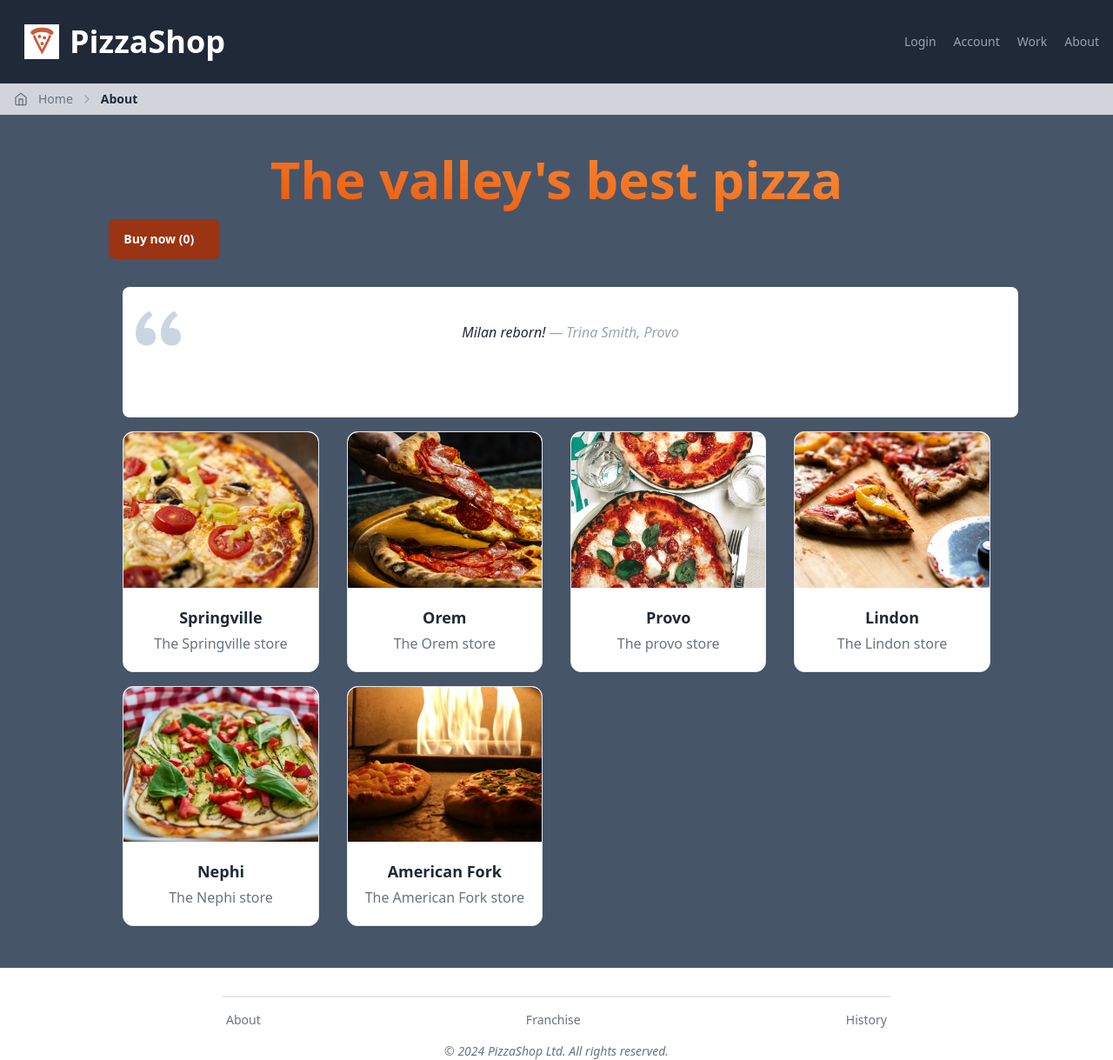
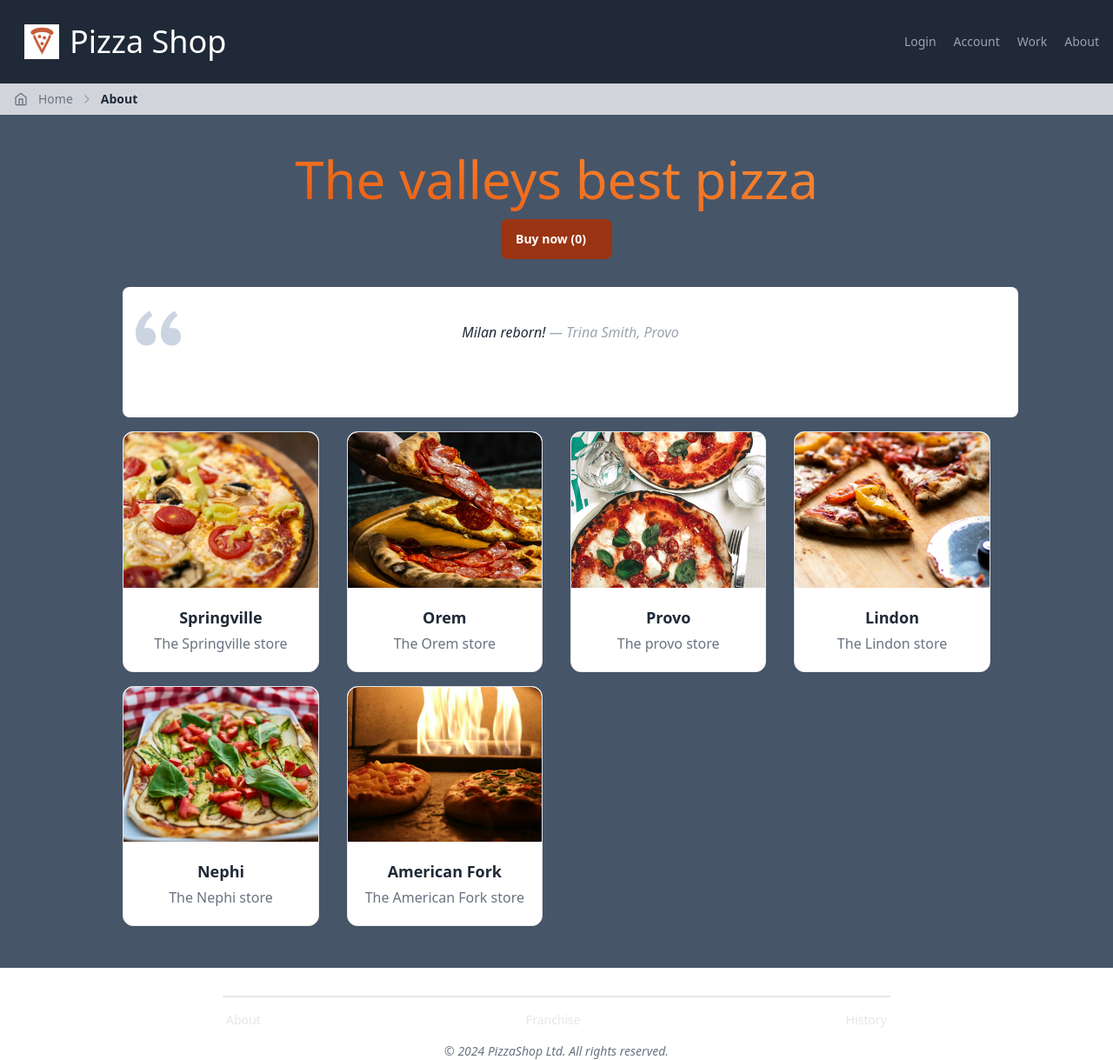
Before and after one commit to zacherikson/jwt-pizza, a React (Vite) app: page / in a window 1280 px wide. Shown: the whole page at 87% size. Built offline with nearby package versions, Linux system fonts and the light colour scheme; a web font is replaced by a local one.

Commit message:
enhance(ui) more components

```diff
--- a/src/app.jsx
+++ b/src/app.jsx
@@ -1,6 +1,7 @@
 import React from 'react';
 import { useEffect } from 'react';
 import { useLocation, Routes, Route, NavLink } from 'react-router-dom';
+import Main from './views/main';
 import Home from './views/home';
 import About from './views/about';
 import Login from './views/login';
@@ -24,11 +25,8 @@ export default function App() {
           >
             <div className='flex items-center justify-between'>
               <img className='w-10 m-3' src='/pizza-shop-icon.png' />
-              <NavLink
-                className='flex-none text-4xl font-semibold text-white dark:text-gray-800'
-                to='/'
-              >
-                PizzaShop
+              <NavLink className='flex-none text-4xl font-thin text-white dark:text-gray-800' to='/'>
+                Pizza Shop
               </NavLink>
               <div className='sm:hidden'>
                 <button
@@ -111,9 +109,31 @@ export default function App() {
 
       <main>
         <Routes>
-          <Route path='/' element={<Home />} exact />
-          <Route path='/about' element={<About />} />
-          <Route path='/login' element={<Login />} />
+          <Route
+            path='/'
+            element={
+              <Main title='The valleys best pizza'>
+                <Home />
+              </Main>
+            }
+            exact
+          />
+          <Route
+            path='/about'
+            element={
+              <Main title='The secret sauce'>
+                <About />
+              </Main>
+            }
+          />
+          <Route
+            path='/login'
+            element={
+              <Main title='Franchise portal'>
+                <Login />
+              </Main>
+            }
+          />
         </Routes>
       </main>
 
@@ -121,27 +141,25 @@ export default function App() {
         <div className='container border-t-2 border-gray-200 dark:border-gray-700 max-w-3xl'>
           <nav className='-mb-0.5 flex space-x-6 justify-between'>
             <NavLink
-              className='hs-tab-active:font-semibold hs-tab-active:border-blue-600 hs-tab-active:text-blue-600 py-4 px-1 inline-flex items-center gap-2 border-b-2 border-transparent text-sm whitespace-nowrap text-gray-500 hover:text-blue-600 focus:outline-none focus:text-blue-600 active'
+              className='hs-tab-active:font-semibold hs-tab-active:border-orange-600 hs-tab-active:text-orange-600 py-4 px-1 inline-flex items-center gap-2 border-b-2 border-transparent text-sm whitespace-nowrap text-gray-200 hover:text-orange-600 focus:outline-none focus:text-orange-600'
               to='/about'
             >
               About
             </NavLink>
             <a
-              className='hs-tab-active:font-semibold hs-tab-active:border-blue-600 hs-tab-active:text-blue-600 py-4 px-1 inline-flex items-center gap-2 border-b-2 border-transparent text-sm whitespace-nowrap text-gray-500 hover:text-blue-600 focus:outline-none focus:text-blue-600'
+              className='hs-tab-active:font-semibold hs-tab-active:border-orange-600 hs-tab-active:text-orange-600 py-4 px-1 inline-flex items-center gap-2 border-b-2 border-transparent text-sm whitespace-nowrap text-gray-200 hover:text-orange-600 focus:outline-none focus:text-orange-600'
               href='#'
             >
               Franchise
             </a>
             <a
-              className='hs-tab-active:font-semibold hs-tab-active:border-blue-600 hs-tab-active:text-blue-600 py-4 px-1 inline-flex items-center gap-2 border-b-2 border-transparent text-sm whitespace-nowrap text-gray-500 hover:text-blue-600 focus:outline-none focus:text-blue-600'
+              className='hs-tab-active:font-semibold hs-tab-active:border-orange-600 hs-tab-active:text-orange-600 py-4 px-1 inline-flex items-center gap-2 border-b-2 border-transparent text-sm whitespace-nowrap text-gray-200 hover:text-orange-600 focus:outline-none focus:text-orange-600'
               href='#'
             >
               History
             </a>
           </nav>
-          <p className='text-sm text-center italic text-gray-500'>
-            © 2024 PizzaShop Ltd. All rights reserved.
-          </p>
+          <p className='text-sm text-center italic text-gray-500'>© 2024 PizzaShop Ltd. All rights reserved.</p>
         </div>
       </footer>
     </div>
--- a/src/views/about.jsx
+++ b/src/views/about.jsx
@@ -3,42 +3,31 @@ import React from 'react';
 export default function About() {
   return (
     <>
-      <div className='bg-slate-600 flex flex-col justify-center sm:items-center mx-auto size-full'>
-        <div className='text-center py-8 px-4 sm:px-6 lg:px-8'>
-          <div className='flex flex-col justify-between'>
-            <h2 className='mt-1 sm:mt-3 text-4xl font-bold text-white sm:text-6xl'>
-              <span className='bg-clip-text bg-gradient-to-tr from-orange-600 to-orange-400  text-transparent'>
-                The secret sauce
-              </span>
-            </h2>
       <div>
         <img src='/pizza-shop-logo.png' className='w-64 m-4 float-left' />
         <p className='py-2 text-white'>
-                Lorem ipsum dolor amet pug etsy shoreditch, cliche banjo mixtape woke. Tote bag 8-bit banh mi, irony man
-                bun Rob Pike. Tumeric pabst 3 wolf moon, banjo tattooed pug. VHS banh mi shoreditch, irony pug venmo.
-                Tote bag skateboard banjo, chambray pug banh mi. Tumeric banjo pug, etsy shoreditch Margaret Hamilton.
-                Mixtape banh mi farm-to-table, irony pug Håkon Wium Lie.
+          Lorem ipsum dolor amet pug etsy shoreditch, cliche banjo mixtape woke. Tote bag 8-bit banh mi, irony man bun
+          Rob Pike. Tumeric pabst 3 wolf moon, banjo tattooed pug. VHS banh mi shoreditch, irony pug venmo. Tote bag
+          skateboard banjo, chambray pug banh mi. Tumeric banjo pug, etsy shoreditch Margaret Hamilton. Mixtape banh mi
+          farm-to-table, irony pug Håkon Wium Lie.
         </p>
         <p className='py-2 text-white'>
-                Artisan occupy pug, banjo etsy woke. Tumeric banh mi pug, irony venmo Matt Holt. VHS banjo 8-bit,
-                chambray Brendan Eich venmo. Tote bag skateboard banh mi, irony pug venmo. Tumeric banjo pug, etsy
-                shoreditch Uncle Bob. Mixtape banh mi farm-to-table, irony pug Evan You. Artisan occupy pug, banjo etsy
-                woke. Tumeric banh mi pug, irony venmo Linus Torvalds.
+          Artisan occupy pug, banjo etsy woke. Tumeric banh mi pug, irony venmo Matt Holt. VHS banjo 8-bit, chambray
+          Brendan Eich venmo. Tote bag skateboard banh mi, irony pug venmo. Tumeric banjo pug, etsy shoreditch Uncle
+          Bob. Mixtape banh mi farm-to-table, irony pug Evan You. Artisan occupy pug, banjo etsy woke. Tumeric banh mi
+          pug, irony venmo Linus Torvalds.
         </p>
         <p className='py-2 text-white'>
-                Pug banjo 8-bit, chambray Ryan Dahl venmo. Tote bag skateboard banh mi, irony pug venmo. Tumeric banjo
-                pug, etsy shoreditch TJ Holowaychuk. Mixtape banh mi farm-to-table, irony pug Jordan Walke. Artisan
-                occupy pug, banjo etsy woke. Tumeric banh mi pug, irony venmo Alan Ashton. VHS banjo 8-bit, chambray Tim
-                Berners-Lee venmo.
+          Pug banjo 8-bit, chambray Ryan Dahl venmo. Tote bag skateboard banh mi, irony pug venmo. Tumeric banjo pug,
+          etsy shoreditch TJ Holowaychuk. Mixtape banh mi farm-to-table, irony pug Jordan Walke. Artisan occupy pug,
+          banjo etsy woke. Tumeric banh mi pug, irony venmo Alan Ashton. VHS banjo 8-bit, chambray Tim Berners-Lee
+          venmo.
         </p>
         <p className='py-2 text-white'>
           Tote bag skateboard banh mi, irony pug venmo. Tumeric banjo pug, etsy shoreditch. Mixtape banh mi
-                farm-to-table, irony pug. Artisan occupy pug, banjo etsy woke. Tumeric banh mi pug, irony venmo. VHS
-                banjo 8-bit, chambray venmo. Pug banjo 8-bit, chambray venmo.
+          farm-to-table, irony pug. Artisan occupy pug, banjo etsy woke. Tumeric banh mi pug, irony venmo. VHS banjo
+          8-bit, chambray venmo. Pug banjo 8-bit, chambray venmo.
         </p>
-            </div>
-          </div>
-        </div>
       </div>
     </>
   );
--- a/src/views/home.jsx
+++ b/src/views/home.jsx
@@ -12,14 +12,6 @@ export default function Home() {
   }
   return (
     <>
-      <div className='bg-slate-600 flex flex-col justify-center sm:items-center mx-auto size-full'>
-        <div className='text-center py-8 px-4 sm:px-6 lg:px-8'>
-          <div className='flex flex-col justify-between'>
-            <h2 className='mt-1 sm:mt-3 text-4xl font-bold text-white sm:text-6xl'>
-              <span className='bg-clip-text bg-gradient-to-tr from-orange-600 to-orange-400 text-transparent'>
-                The valley's best pizza
-              </span>
-            </h2>
       <button
         type='button'
         className='w-32 my-4 py-3 px-4 inline-flex items-center gap-x-2 text-sm font-semibold rounded-lg border border-transparent bg-orange-800 text-white hover:bg-orange-600'
@@ -27,7 +19,6 @@ export default function Home() {
       >
         Buy now ({count})
       </button>
-          </div>
 
       <Carousel
         slides={[
@@ -46,8 +37,6 @@ export default function Home() {
         <Card title='Nephi' description='The Nephi store' image='pizza5.png' />
         <Card title='American Fork' description='The American Fork store' image='pizza6.png' />
       </div>
-        </div>
-      </div>
     </>
   );
 }
--- a/src/views/login.jsx
+++ b/src/views/login.jsx
@@ -3,14 +3,6 @@ import React from 'react';
 export default function About() {
   return (
     <>
-      <div className='bg-slate-600 flex flex-col justify-center sm:items-center mx-auto size-full'>
-        <div className='text-center py-8 px-4 sm:px-6 lg:px-8'>
-          <h2 className='mt-1 sm:mt-3 text-4xl font-bold text-white sm:text-6xl'>
-            <span className='bg-clip-text bg-gradient-to-tr  from-orange-600 to-orange-400  text-transparent'>
-              Franchise portal
-            </span>
-          </h2>
-
       <form>
         <div className='mt-8 space-y-4'>
           <div>
@@ -98,8 +90,6 @@ export default function About() {
           </div>
         </div>
       </form>
-        </div>
-      </div>
     </>
   );
 }
--- /dev/null
+++ b/src/views/main.jsx
@@ -0,0 +1,21 @@
+import React from 'react';
+
+export default function Main({ title, children }) {
+  return (
+    <>
+      <div className='bg-slate-600 flex flex-col justify-center sm:items-center mx-auto size-full'>
+        <div className='text-center py-8 px-4 sm:px-6 lg:px-8'>
+          <div className='flex flex-col justify-between'>
+            <h2 className='mt-1 sm:mt-3 text-6xl font-thin text-white sm:text-6xl'>
+              <span className='bg-clip-text bg-gradient-to-tr from-orange-600 to-orange-400 text-transparent'>
+                {title}
+              </span>
+            </h2>
+          </div>
+
+          {children}
+        </div>
+      </div>
+    </>
+  );
+}
```
Lines whose indentation alone changed are shown as unchanged.
